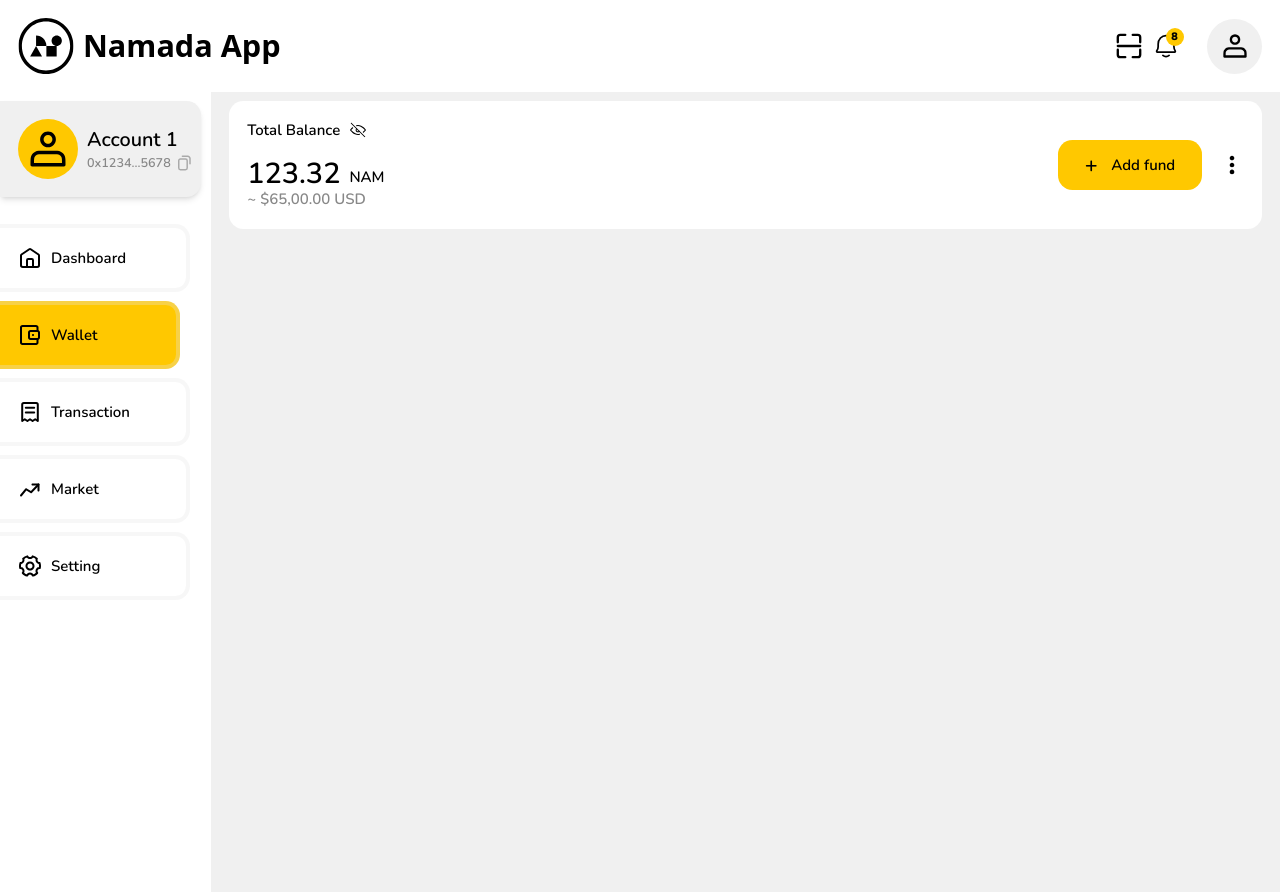
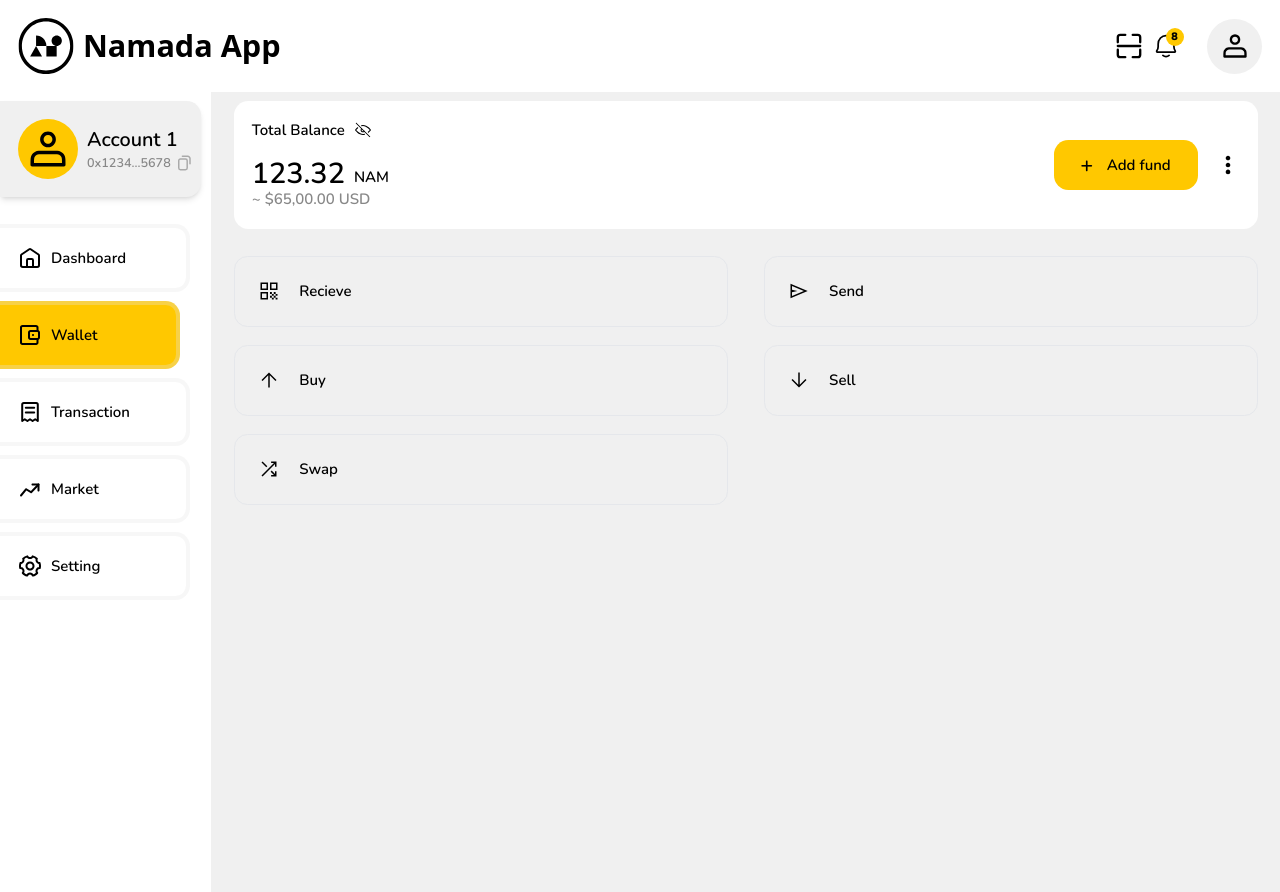
Before and after one commit to Dsmeshilmaring/Namada-SDK, a React (Vite) app: page /tablet in a window 1280 px wide. Built offline with nearby package versions, Linux system fonts and the light colour scheme.

Commit message:
Added new feature

```diff
--- a/src/assets/icons/down.jsx
+++ b/src/assets/icons/down.jsx
@@ -10,7 +10,7 @@
       <path
         transform="matrix(-1 0 0 -1 26 26)"
         d="M9 20L9 3.82812L1.40625 11.4219L0 10L10 0L20 10L18.5938 11.4219L11 3.82812L11 20L9 20Z"
-        fill="rgb(30, 30, 30)"
+        fill={color}
       />
     </svg>
   );
--- a/src/assets/icons/qr.jsx
+++ b/src/assets/icons/qr.jsx
@@ -10,7 +10,7 @@
       <path
         transform="matrix(1 0 0 1 4.66406 4.66406)"
         d="M0 10L0 0L10 0L10 10L0 10ZM2 8L8 8L8 2L2 2L2 8ZM0 22.6719L0 12.6719L10 12.6719L10 22.6719L0 22.6719ZM2 20.6719L8 20.6719L8 14.6719L2 14.6719L2 20.6719ZM12.6719 10L12.6719 0L22.6719 0L22.6719 10L12.6719 10ZM14.6719 8L20.6719 8L20.6719 2L14.6719 2L14.6719 8ZM20.1719 22.6719L20.1719 20.1719L22.6719 20.1719L22.6719 22.6719L20.1719 22.6719ZM12.6719 15.1719L12.6719 12.6719L15.1719 12.6719L15.1719 15.1719L12.6719 15.1719ZM15.1719 17.6719L15.1719 15.1719L17.6719 15.1719L17.6719 17.6719L15.1719 17.6719ZM12.6719 20.1719L12.6719 17.6719L15.1719 17.6719L15.1719 20.1719L12.6719 20.1719ZM15.1719 22.6719L15.1719 20.1719L17.6719 20.1719L17.6719 22.6719L15.1719 22.6719ZM17.6719 20.1719L17.6719 17.6719L20.1719 17.6719L20.1719 20.1719L17.6719 20.1719ZM17.6719 15.1719L17.6719 12.6719L20.1719 12.6719L20.1719 15.1719L17.6719 15.1719ZM20.1719 17.6719L20.1719 15.1719L22.6719 15.1719L22.6719 17.6719L20.1719 17.6719Z"
-        fill="rgb(30, 30, 30)"
+        fill={color}
       />
     </svg>
   );
--- a/src/assets/icons/send.jsx
+++ b/src/assets/icons/send.jsx
@@ -9,7 +9,7 @@
       <path
         transform="matrix(1 0 0 1 4.66406 6.33594)"
         d="M0 19.3281L0 0L22.9531 9.66406L0 19.3281ZM2 16.3281L17.8047 9.66406L2 3L2 7.92188L9.23438 9.66406L2 11.4062L2 16.3281ZM2 16.3281L2 9.66406L2 3L2 7.92188L2 11.4062L2 16.3281Z"
-        fill="rgb(30, 30, 30)"
+        fill={color}
       />
     </svg>
   );
--- a/src/assets/icons/swap.jsx
+++ b/src/assets/icons/swap.jsx
@@ -9,7 +9,7 @@
       <path
         transform="matrix(1 0 0 1 6 6)"
         d="M12.8203 20L12.8203 18L16.6172 18L12.1562 13.5391L13.5781 12.1094L18 16.5312L18 12.8594L20 12.8594L20 20L12.8203 20ZM1.40625 20L0 18.5938L16.5938 2L12.8203 2L12.8203 0L20 0L20 7.14062L18 7.14062L18 3.40625L1.40625 20ZM6.375 7.76562L0 1.39062L1.39062 0L7.76562 6.375L6.375 7.76562Z"
-        fill="rgb(30, 30, 30)"
+        fill={color}
       />
     </svg>
   );
--- a/src/assets/icons/up.jsx
+++ b/src/assets/icons/up.jsx
@@ -10,7 +10,7 @@
       <path
         transform="matrix(1 0 0 1 6 6)"
         d="M9 20L9 3.82812L1.40625 11.4219L0 10L10 0L20 10L18.5938 11.4219L11 3.82812L11 20L9 20Z"
-        fill="rgb(29, 29, 29)"
+        fill={color}
       />
     </svg>
   );
--- a/src/device/tablet-device/wallet/Main.jsx
+++ b/src/device/tablet-device/wallet/Main.jsx
@@ -2,6 +2,11 @@
 import TabletNav from "../component/nav";
 import EyeIcon from "../../../assets/icons/eye";
 import Option from "../../../assets/icons/dot";
+import QrIcon from "../../../assets/icons/qr";
+import SendIcon from "../../../assets/icons/send";
+import UpIcon from "../../../assets/icons/up";
+import DownIcon from "../../../assets/icons/down";
+import SwapIcon from "../../../assets/icons/swap";
 
 const TabletWallet = () => {
   return (
@@ -9,8 +14,8 @@
       <Header />
       <div className="h-full w-full flex">
         <TabletNav />
-        <main className="h-full w-full bg-secondary">
-          <div className="bg-primary py-22 mt-4 rounded-[1.6rem] flex justify-around items-center p-8 m-8 gap-8">
+        <main className="h-full w-full bg-secondary px-10">
+          <div className="bg-primary py-22 mt-4 rounded-[1.6rem] flex justify-around items-center p-8 gap-8">
             <div className="">
               <div className="flex items-center gap-4 mb-8">
                 <p>Total Balance</p>
@@ -32,6 +37,31 @@
 
             <Option w={24} color={"currentColor"} />
           </div>
+
+          <ul className="grid grid-cols-2 gap-x-16 gap-y-8 mt-12">
+            <li className="flex gap-8 border p-10 items-center rounded-3xl w-full">
+              <QrIcon w={24} color={"currentColor"} />
+              <div>Recieve</div>
+            </li>
+            <li className="flex gap-8 border p-10 items-center rounded-3xl w-full">
+              <SendIcon w={24} color={"currentColor"} />
+              <div>Send</div>
+            </li>
+            <li className="flex gap-8 border p-10 items-center rounded-3xl w-full">
+              <UpIcon w={24} color={"currentColor"} />
+              <div>Buy</div>
+            </li>
+            <li className="flex gap-8 border p-10 items-center rounded-3xl w-full">
+              <DownIcon w={24} color={"currentColor"} />
+              <div>Sell</div>
+            </li>
+            <li className="flex gap-8 border p-10 items-center rounded-3xl w-full">
+              <SwapIcon w={24} color={"currentColor"} />
+              <div>Swap</div>
+            </li>
+          </ul>
+
+          <div></div>
         </main>
       </div>
       <footer></footer>
```
